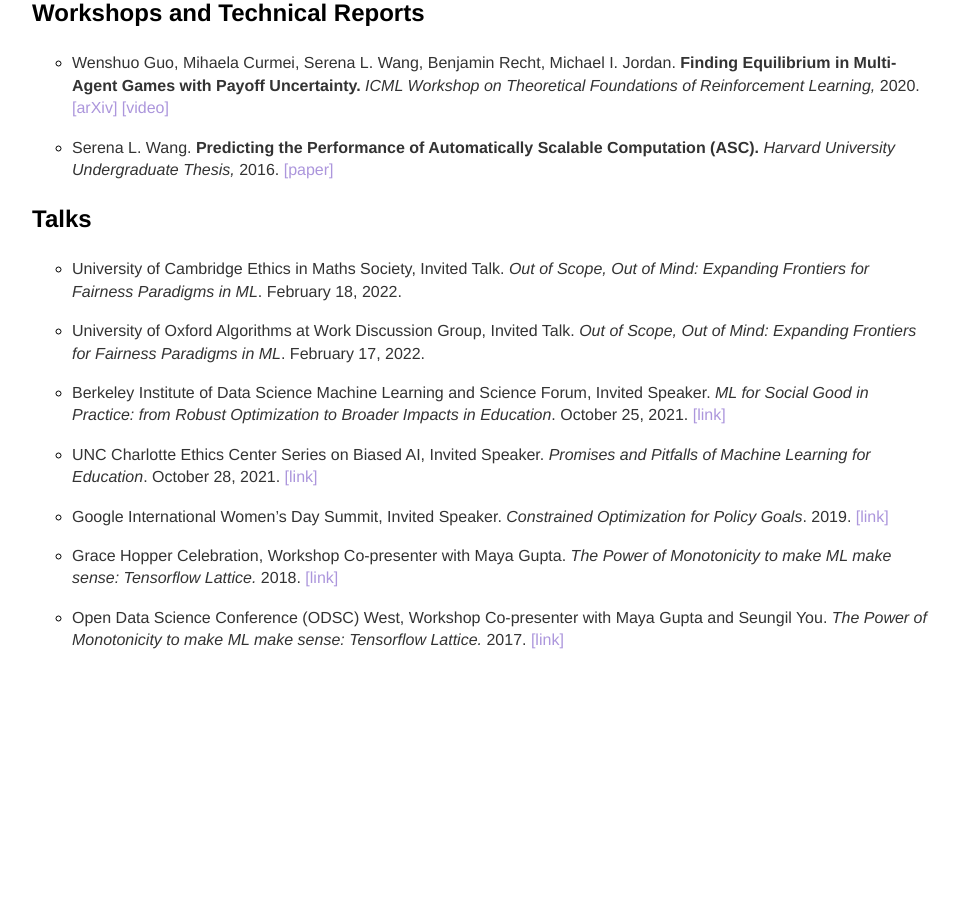
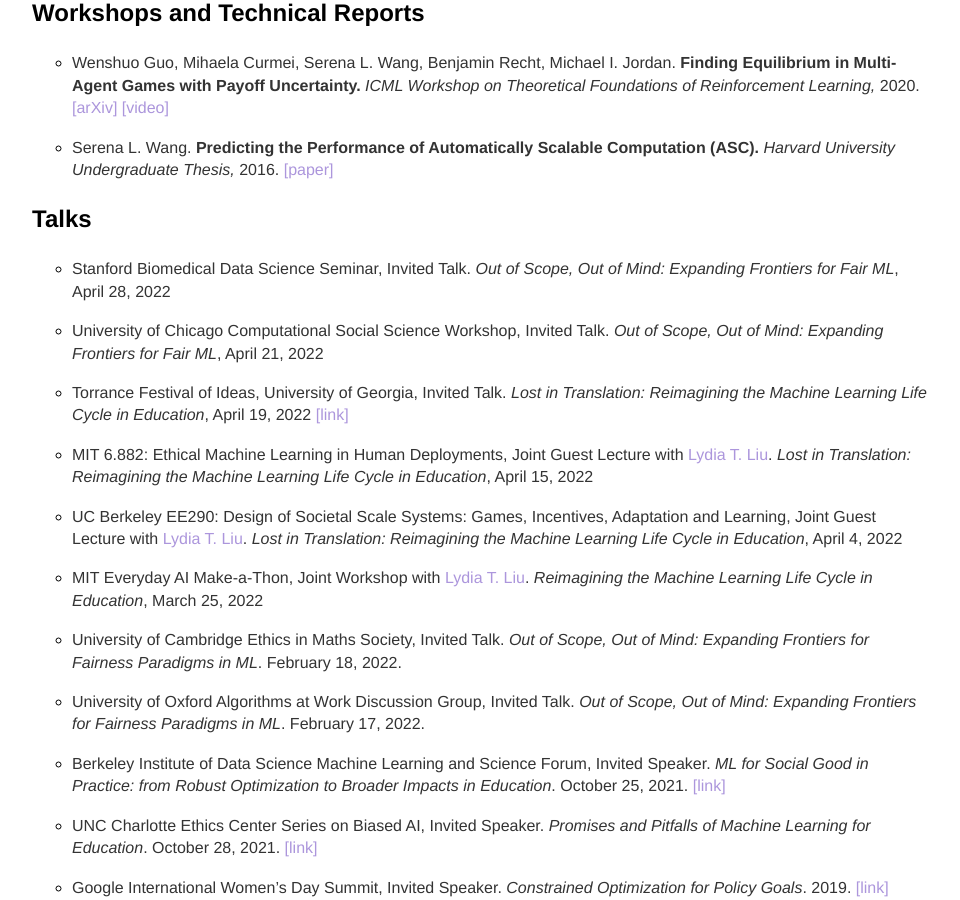
Before and after one commit to serenalwang/serenalwang.github.io, a Jekyll site: the page built from research.md, in a window 1280 px wide and 900 px high, scrolled down 1233 px. Shown: the whole window, without its empty margins (160-1120 px from the left). Built offline with Jekyll 4.4.1, drawn with Linux system fonts in a browser that asks for light colours.

Commit message:
moved talks

```diff
--- a/research.md
+++ b/research.md
@@ -52,6 +52,17 @@
 * Serena L. Wang. **Predicting the Performance of Automatically Scalable Computation (ASC).** *Harvard University Undergraduate Thesis,* 2016. [[paper]](https://dash.harvard.edu/handle/1/38811450)
 
 ### Talks
+* Stanford Biomedical Data Science Seminar, Invited Talk. *Out of Scope, Out of Mind: Expanding Frontiers for Fair ML*, April 28, 2022
+
+* University of Chicago Computational Social Science Workshop, Invited Talk. *Out of Scope, Out of Mind: Expanding Frontiers for Fair ML*, April 21, 2022
+
+* Torrance Festival of Ideas, University of Georgia, Invited Talk. *Lost in Translation: Reimagining the Machine Learning Life Cycle in Education*, April 19, 2022 [[link]](https://calendar.uga.edu/event/2022_torrance_festival_of_ideas#.Yi2CShPMKdZ)
+
+* MIT 6.882: Ethical Machine Learning in Human Deployments, Joint Guest Lecture with [Lydia T. Liu](https://www.lydiatliu.com/). *Lost in Translation: Reimagining the Machine Learning Life Cycle in Education*, April 15, 2022
+
+* UC Berkeley EE290: Design of Societal Scale Systems: Games, Incentives, Adaptation and Learning, Joint Guest Lecture with [Lydia T. Liu](https://www.lydiatliu.com/). *Lost in Translation: Reimagining the Machine Learning Life Cycle in Education*, April 4, 2022
+
+* MIT Everyday AI Make-a-Thon, Joint Workshop with [Lydia T. Liu](https://www.lydiatliu.com/). *Reimagining the Machine Learning Life Cycle in Education*, March 25, 2022
 
 * University of Cambridge Ethics in Maths Society, Invited Talk. *Out of Scope, Out of Mind: Expanding Frontiers for Fairness Paradigms in ML*. February 18, 2022.
 
```
Also changed, not shown: index.md (+0 -14 lines).
